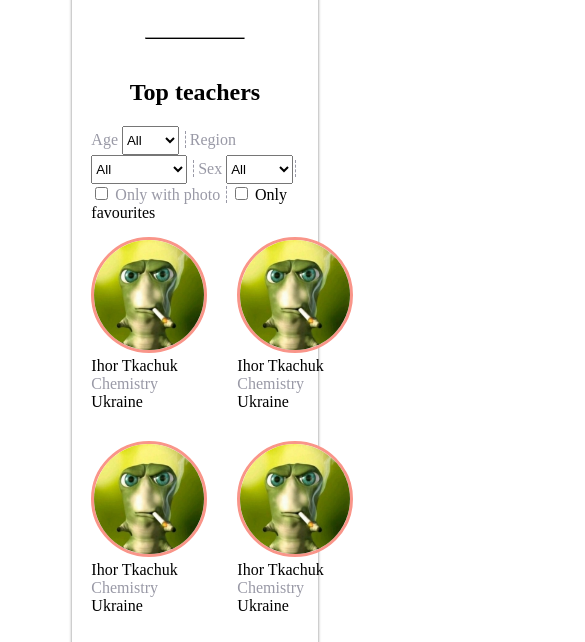
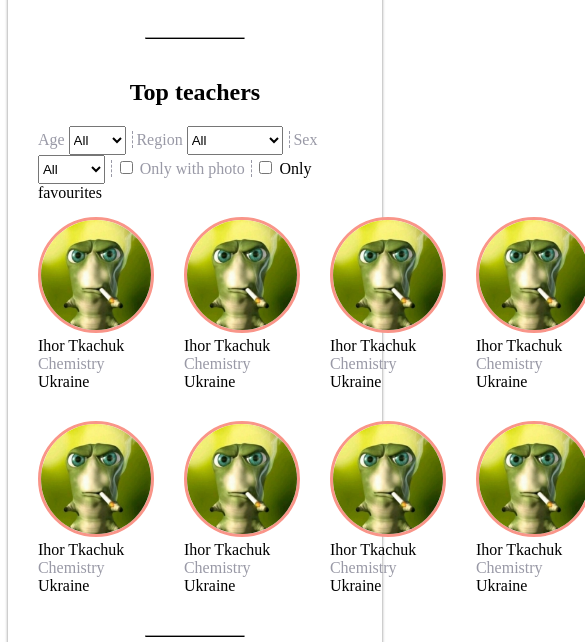
Before and after one commit to GlebKarpenko/VTPS_Karpenko, a plain HTML site: page lab2/index.html in a window 390 px wide. Shown: the part 167-809 px from the top of the page, 585 px wide, since content can reach past the window. Drawn offline with Linux system fonts and the light colour scheme.

Commit message:
remove blank space on small screens

```diff
--- a/lab2/styles.scss
+++ b/lab2/styles.scss
@@ -138,9 +138,10 @@ $input-field-padding: 5px;
                 }
             }
 
+            // increase number of grids again after blank sidebars are removed
             @media screen and (max-width: 768px){
                 .teachers-display {
-                    grid-template-columns: repeat(2, 1fr);
+                    grid-template-columns: repeat(4, 1fr);
                 }
             }
 
@@ -200,6 +201,13 @@ $input-field-padding: 5px;
         }
     }
 
+    // remove blank sidebars on small screens
+    @media screen and (max-width: 768px) {
+        #content-wrap {
+            width: 100%;
+        }
+    }
+
     #blank-sidebar {
         position: absolute;
         bottom: 0;
```
Also changed, not shown: lab2/styles.css, 1 other file.
